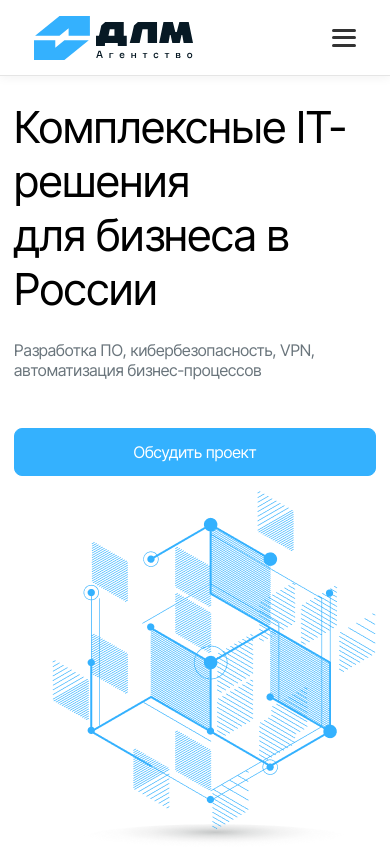
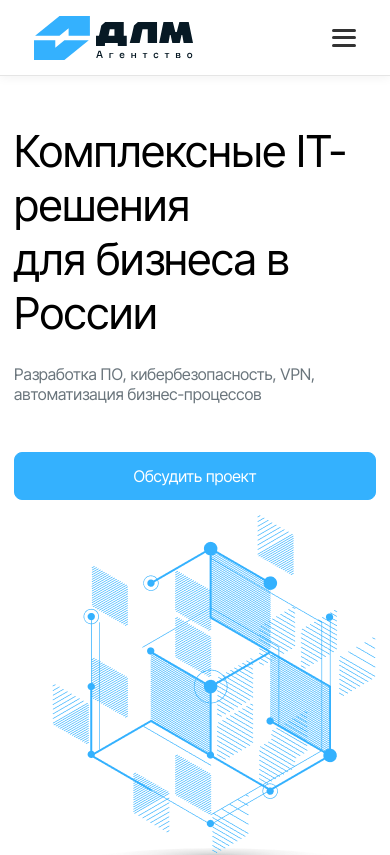
Before and after one commit to webobscure/complex-solutions, a React (Vite) app: page / in a window 390 px wide. Shown: the top 855 px of the page. Built offline with nearby package versions, Linux system fonts and the light colour scheme.

Commit message:
поправил стили в Hero

```diff
--- a/src/components/Hero/Hero.css
+++ b/src/components/Hero/Hero.css
@@ -1,59 +1,31 @@
-.complex-solutions-block {
+.hero-wrapper {
+	padding: 3rem 0 5rem;
+}
+
+.hero-block {
 	display: flex;
 	flex-direction: row;
-	margin-top: 24px;
 	justify-content: space-between;
 }
 
-.complex-solutions-block__left-title {
+.hero-block__left-title {
 	font-size: 56px;
 	font-weight: 400;
 }
 
-.complex-solutions-block__left-descr {
+.hero-block__left-descr {
 	font-size: 16px;
 	color: #6a757c;
 	margin-top: 24px;
 	margin-bottom: 48px;
 }
 
-.cards {
+.hero-cards {
 	display: flex;
 	flex-direction: row;
 	gap: 24px;
 	margin: 0 auto;
 	justify-content: space-between;
-}
-
-.success-projects {
-	background: #f7f7f7;
-}
-
-.success-projects-container {
-	display: flex;
-	justify-content: center;
-	align-items: center;
-	flex-direction: column;
-}
-
-.success-projects-container__title {
-	margin-top: 24px;
-	font-size: 48px;
-	font-weight: 400;
-}
-
-.success-projects-container__descr {
-	font-size: 16px;
-	color: #6a757c;
-	margin-top: 24px;
-	text-align: center;
-}
-
-.success-projects .action-button {
-	width: 73px;
-	height: 30px;
-	padding: 4px 12px;
-	margin-top: 120px;
 }
 
 @media (max-width: 768px) {
@@ -66,14 +38,14 @@
 }
 
 @media (max-width: 485px) {
-	.complex-solutions-block {
+	.hero-block {
 		flex-direction: column;
 	}
-	.cards {
+	.hero-cards {
 		flex-direction: row;
 		flex-wrap: wrap;
 	}
-	.complex-solutions-block__left-title {
+	.hero-block__left-title {
 		font-size: 44px;
 	}
 }
--- a/src/components/Hero/Hero.jsx
+++ b/src/components/Hero/Hero.jsx
@@ -13,14 +13,15 @@ import Container from "../elements/Container/Container";
 export default function Hero() {
 	return (
 		<Container>
-			<div className="complex-solutions-block">
-				<div className="complex-solutions-block__left">
-					<h1 className="complex-solutions-block__left-title">
+			<section className="hero-wrapper">
+				<div className="hero-block">
+					<div className="hero-block__left">
+						<h1 className="hero-block__left-title">
 							Комплексные IT-решения
 							<br /> для бизнеса в России
 						</h1>
 
-					<p className="complex-solutions-block__left-descr">
+						<p className="hero-block__left-descr">
 							Разработка ПО, кибербезопасность, VPN, автоматизация
 							бизнес-процессов
 						</p>
@@ -28,12 +29,12 @@ export default function Hero() {
 						<Button />
 					</div>
 
-				<div className="complex-solutions-block__right">
+					<div className="hero-block__right">
 						<img src={complex} />
 					</div>
 				</div>
 
-			<section className="cards">
+				<section className="hero-cards">
 					<Card_hero
 						imgSrc={computer}
 						imgAlt="computer"
@@ -54,6 +55,7 @@ export default function Hero() {
 						title="Автоматизация и интеграции"
 					/>
 				</section>
+			</section>
 		</Container>
 	);
 }
```
Lines whose indentation alone changed are shown as unchanged.
